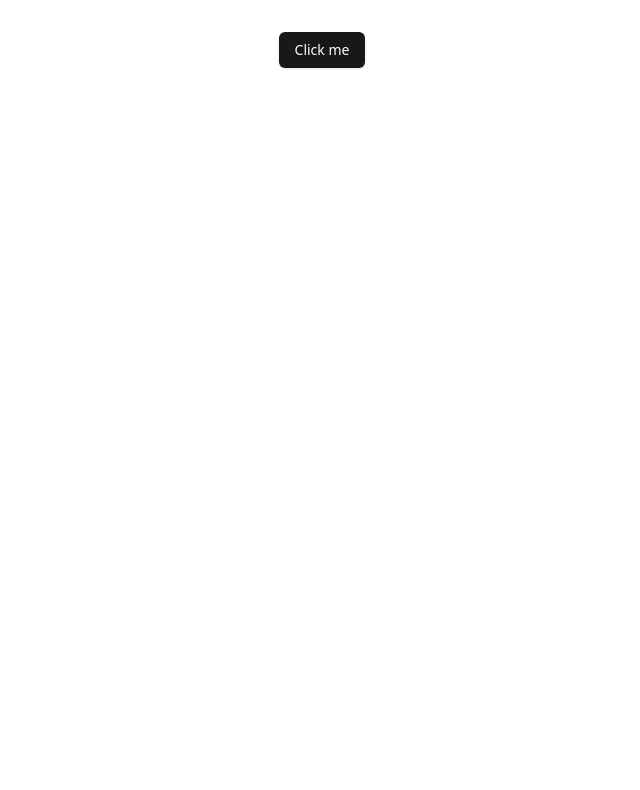
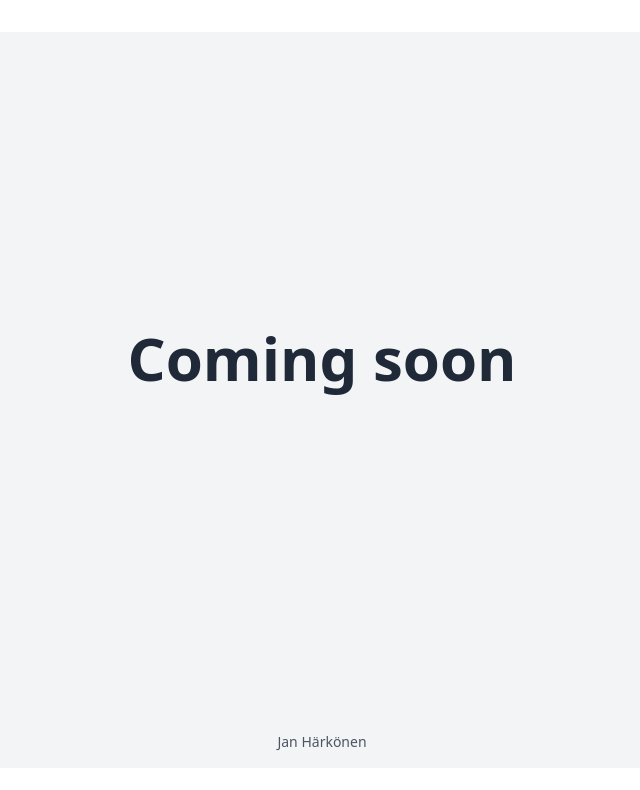
Before and after one commit to janharkonen/JanHarkonenPortfolio, a React (Vite) app: page / in a window 1280 px wide. Shown: the top 790 px of the page, without its empty margins (318-958 px from the left). Built offline with nearby package versions, Linux system fonts and the light colour scheme.

Commit message:
Add Coming Soon screen

```diff
--- a/src/App.tsx
+++ b/src/App.tsx
@@ -1,19 +1,9 @@
+import ComingSoon from "./components/comingsoon"
 import './App.css'
-import { Button } from "@/components/ui/button"
-
-function MyButton() {
-  return (
-    <div>
-      <Button>Click me</Button>
-    </div>
-  )
-}
 
 function App() {
-
-
   return (
-    <MyButton />
+    <ComingSoon />
   )
 }
 
--- /dev/null
+++ b/src/components/comingsoon.tsx
@@ -0,0 +1,12 @@
+export default function ComingSoon() {
+    return (
+      <div className="flex flex-col items-center justify-center flex-grow bg-gray-100">
+        <div className="flex-grow flex flex-col items-center justify-center">
+          <h1 className="text-6xl font-bold text-gray-800 mb-8">Coming soon</h1>
+        </div>
+        <footer className="text-sm text-gray-600 py-4">
+          Jan Härkönen
+        </footer>
+      </div>
+    )
+  }
--- a/src/index.css
+++ b/src/index.css
@@ -67,3 +67,15 @@
     @apply bg-background text-foreground;
   }
 }
+
+html, body {
+  height: 100%;
+  margin: 0;
+  padding: 0;
+}
+
+#root {
+  display: flex;
+  flex-direction: column;
+  min-height: 100%;
+}
```
